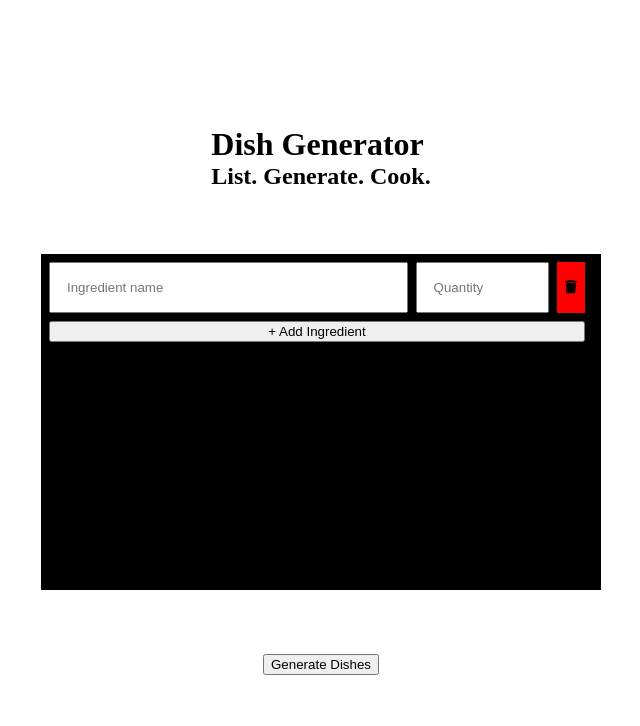
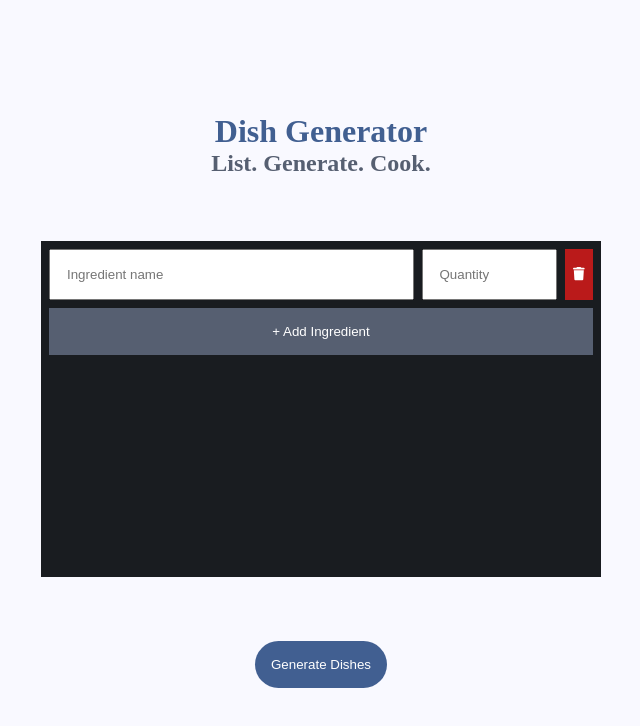
Before and after one commit to tossik8/dish-generator, a Vue app in the folder client/: page / in a window 1280 px wide. Both pictures are taken after a click on the button "+ Add Ingredient". Shown: the top 726 px of the page, without its empty margins (319-959 px from the left). Built offline with nearby package versions, Linux system fonts and the light colour scheme.

Commit message:
Style the front page

```diff
--- a/client/src/assets/base.css
+++ b/client/src/assets/base.css
@@ -4,4 +4,57 @@
 }
 body{
     min-width: 320px;
+    background-color: var(--md-sys-color-background);
 }
+
+:root {
+    --md-sys-color-primary: rgb(65 95 145);
+    --md-sys-color-surface-tint: rgb(65 95 145);
+    --md-sys-color-on-primary: rgb(255 255 255);
+    --md-sys-color-primary-container: rgb(214 227 255);
+    --md-sys-color-on-primary-container: rgb(0 27 62);
+    --md-sys-color-secondary: rgb(86 95 113);
+    --md-sys-color-on-secondary: rgb(255 255 255);
+    --md-sys-color-secondary-container: rgb(218 226 249);
+    --md-sys-color-on-secondary-container: rgb(19 28 43);
+    --md-sys-color-tertiary: rgb(112 85 117);
+    --md-sys-color-on-tertiary: rgb(255 255 255);
+    --md-sys-color-tertiary-container: rgb(250 216 253);
+    --md-sys-color-on-tertiary-container: rgb(40 19 46);
+    --md-sys-color-error: rgb(186 26 26);
+    --md-sys-color-on-error: rgb(255 255 255);
+    --md-sys-color-error-container: rgb(255 218 214);
+    --md-sys-color-on-error-container: rgb(65 0 2);
+    --md-sys-color-background: rgb(249 249 255);
+    --md-sys-color-on-background: rgb(25 28 32);
+    --md-sys-color-surface: rgb(249 249 255);
+    --md-sys-color-on-surface: rgb(25 28 32);
+    --md-sys-color-surface-variant: rgb(224 226 236);
+    --md-sys-color-on-surface-variant: rgb(68 71 78);
+    --md-sys-color-outline: rgb(116 119 127);
+    --md-sys-color-outline-variant: rgb(196 198 208);
+    --md-sys-color-shadow: rgb(0 0 0);
+    --md-sys-color-scrim: rgb(0 0 0);
+    --md-sys-color-inverse-surface: rgb(46 48 54);
+    --md-sys-color-inverse-on-surface: rgb(240 240 247);
+    --md-sys-color-inverse-primary: rgb(170 199 255);
+    --md-sys-color-primary-fixed: rgb(214 227 255);
+    --md-sys-color-on-primary-fixed: rgb(0 27 62);
+    --md-sys-color-primary-fixed-dim: rgb(170 199 255);
+    --md-sys-color-on-primary-fixed-variant: rgb(40 71 119);
+    --md-sys-color-secondary-fixed: rgb(218 226 249);
+    --md-sys-color-on-secondary-fixed: rgb(19 28 43);
+    --md-sys-color-secondary-fixed-dim: rgb(190 198 220);
+    --md-sys-color-on-secondary-fixed-variant: rgb(62 71 89);
+    --md-sys-color-tertiary-fixed: rgb(250 216 253);
+    --md-sys-color-on-tertiary-fixed: rgb(40 19 46);
+    --md-sys-color-tertiary-fixed-dim: rgb(221 188 224);
+    --md-sys-color-on-tertiary-fixed-variant: rgb(87 62 92);
+    --md-sys-color-surface-dim: rgb(217 217 224);
+    --md-sys-color-surface-bright: rgb(249 249 255);
+    --md-sys-color-surface-container-lowest: rgb(255 255 255);
+    --md-sys-color-surface-container-low: rgb(243 243 250);
+    --md-sys-color-surface-container: rgb(237 237 244);
+    --md-sys-color-surface-container-high: rgb(231 232 238);
+    --md-sys-color-surface-container-highest: rgb(226 226 233);
+  }
--- a/client/src/components/IngredientsList.vue
+++ b/client/src/components/IngredientsList.vue
@@ -71,7 +71,10 @@ defineExpose({
                     <button
                         class="ingredients__button ingredients__button--remove"
                         @click="removeIngredient(index)">
-                        <font-awesome-icon :icon="['fas', 'trash']" />
+                        <font-awesome-icon
+                            :icon="['fas', 'trash']"
+                            class="trash-icon"
+                        />
                     </button>
                 </div>
                 <p
@@ -93,7 +96,7 @@ defineExpose({
 
 <style scoped>
 .ingredients-container {
-    background-color: black;
+    background-color: var(--md-sys-color-on-background);
     padding: 0.5rem;
     width: inherit;
 }
@@ -108,7 +111,6 @@ defineExpose({
     flex-direction: column;
     gap: 0.5rem;
     padding-inline-start: 0;
-    padding-right: 0.5rem;
 }
 
 .ingredients__item--add {
@@ -126,6 +128,7 @@ defineExpose({
 .ingredients__input {
     width: 100%;
     padding: 1rem;
+    caret-color: var(--md-sys-color-primary);
 }
 
 .ingredients__input--short {
@@ -133,7 +136,7 @@ defineExpose({
 }
 
 .ingredients__error {
-    color: red;
+    color: var(--md-sys-color-error);
     font-size: 0.8rem;
 }
 
@@ -147,11 +150,19 @@ defineExpose({
 
 .ingredients__button--remove {
     padding: 0 0.5rem;
-    background-color: red;
+    background-color: var(--md-sys-color-error);
     border: none;
 }
 
 .ingredients__button--add {
     width: 100%;
+    background-color: var(--md-sys-color-secondary);
+    color: var(--md-sys-color-on-secondary);
+    border: none;
+    padding: 1rem;
+}
+
+.trash-icon{
+    color: var(--md-sys-color-on-error);
 }
 </style>
--- a/client/src/views/HomePage.vue
+++ b/client/src/views/HomePage.vue
@@ -79,13 +79,13 @@ function validateIngredients(): boolean {
 
 <template>
     <div class="container">
-        <header>
-            <h1>Dish Generator</h1>
-            <h2>List. Generate. Cook.</h2>
+        <header class="header">
+            <h1 class="header__title">Dish Generator</h1>
+            <h2 class="header__slogan">List. Generate. Cook.</h2>
         </header>
         <main class="main">
             <IngredientsList ref="ingredientsList" />
-            <button @click="generateDishes">Generate Dishes</button>
+            <button class="main__button" @click="generateDishes">Generate Dishes</button>
         </main>
     </div>
 </template>
@@ -101,6 +101,18 @@ function validateIngredients(): boolean {
     padding: 0 0.5rem;
 }
 
+.header{
+    text-align: center;
+}
+
+.header__title{
+    color: var(--md-sys-color-primary);
+}
+
+.header__slogan{
+    color: var(--md-sys-color-secondary);
+}
+
 .main {
     display: flex;
     flex-direction: column;
@@ -109,4 +121,13 @@ function validateIngredients(): boolean {
     max-width: 35rem;
     width: 100%;
 }
+
+.main__button{
+    background-color: var(--md-sys-color-primary);
+    color: var(--md-sys-color-on-primary);
+    cursor: pointer;
+    border: none;
+    padding: 1rem;
+    border-radius: 2rem;
+}
 </style>
```
